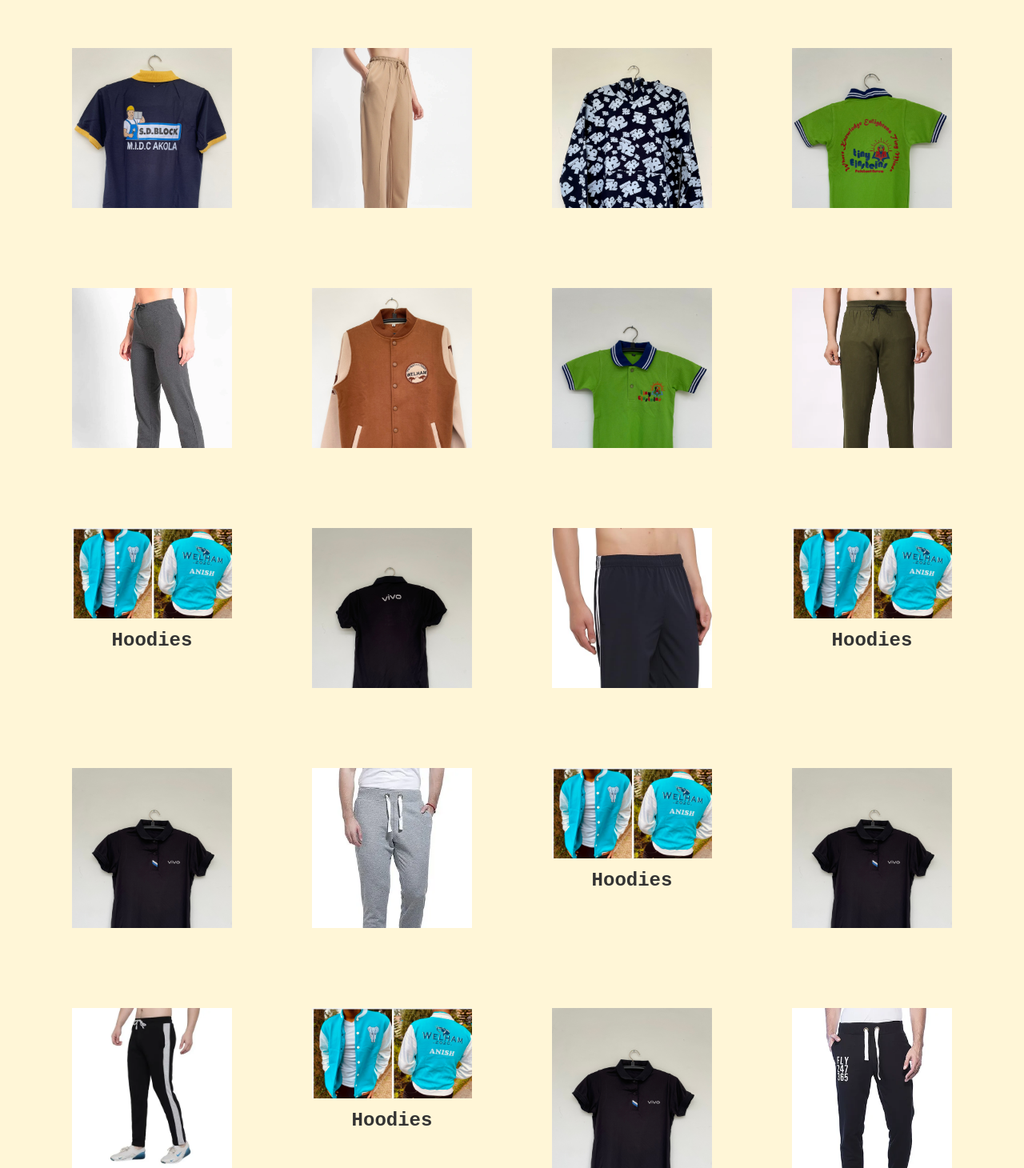
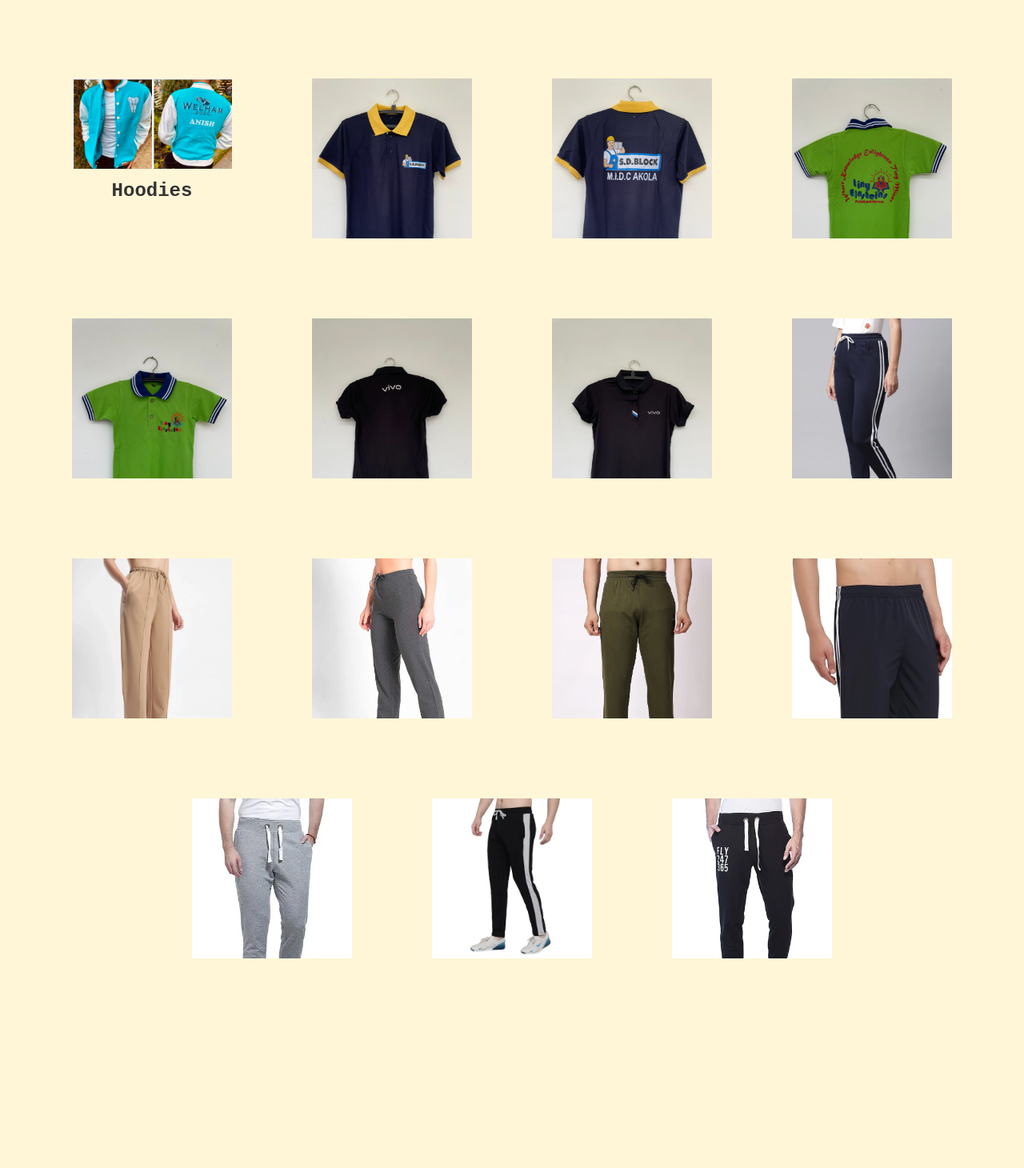
Before and after one commit to MUFFANUJ/HUNS, a React (Create React App) app: page /product in a window 1280 px wide. Shown: the part 400-1860 px from the top of the page at 80% size. After the commit the page ends 1598 px from the top, so only its background shows below. Built offline with nearby package versions, Linux system fonts and the light colour scheme.

Commit message:
updated-productpage

```diff
--- a/package.json
+++ b/package.json
@@ -17,6 +17,8 @@
     "react-icons": "^5.2.1",
     "react-router-dom": "^6.24.0",
     "react-scripts": "5.0.1",
+    "react-slick": "^0.30.2",
+    "slick-carousel": "^1.8.1",
     "web-vitals": "^2.1.4"
   },
   "scripts": {
--- a/src/mainpage.jsx
+++ b/src/mainpage.jsx
@@ -5,7 +5,7 @@ import "./mainpage.css";
 import tshirt from "./assets/Sd block front.jpg";
 import hoodie from "./assets/Hoodie pic 1.jpg";
 import trouser from "./assets/tiny einstein back.jpg";
-
+import 'bootstrap/dist/css/bootstrap.min.css';
 function HomePage() {
   const navigate = useNavigate();
   const navigateToContact = () => {
--- a/src/product.jsx
+++ b/src/product.jsx
@@ -1,18 +1,21 @@
-import React from "react";
+import React, { useState } from "react";
 import "./productpage.css";
-import { IoMdArrowRoundBack, IoMdPersonAdd } from "react-icons/io";
+import { IoMdArrowRoundBack } from "react-icons/io";
 import { useNavigate } from "react-router-dom";
+
 import hoodie from "./assets/Hoodie pic 1.jpg";
 import hoodie2 from "./assets/hoodie pic white.jpg";
 import hoodie3 from "./assets/redesign blue.jpg";
 import hoodie4 from "./assets/welham brown.jpg";
 import hoodie5 from "./assets/welham turqoise.jpg";
+
 import tshirt from "./assets/Sd block front.jpg";
 import tshirt2 from "./assets/Sd block back.jpg";
 import tshirt3 from "./assets/tiny einstein back.jpg";
 import tshirt4 from "./assets/tiny einstein front.jpg";
 import tshirt5 from "./assets/vivo back.jpg";
 import tshirt6 from "./assets/vivo front.jpg";
+
 import trouser from "./assets/lady lower 1.webp";
 import trouser2 from "./assets/lady lower 3.webp";
 import trouser3 from "./assets/lady lower 4.webp";
@@ -24,108 +27,79 @@ import trouser8 from "./assets/man lower 5.webp";
 
 function Productpage() {
   const navigate = useNavigate();
+  const [selectedCategory, setSelectedCategory] = useState("All");
+
+  // Define product categories
+  const products = [
+    { category: "Hoodies", items: [hoodie, hoodie2, hoodie3, hoodie4, hoodie5] },
+    { category: "T-shirts", items: [tshirt, tshirt2, tshirt3, tshirt4, tshirt5, tshirt6] },
+    { category: "Trousers", items: [trouser, trouser2, trouser3, trouser4, trouser5, trouser6, trouser7, trouser8] }
+  ];
+
+  // Function to handle category change
+  const handleCategoryChange = (category) => {
+    setSelectedCategory(category);
+  };
+
   return (
     <>
       <div onClick={() => navigate("/HUNS")} style={{ margin: "40px" }}>
         <IoMdArrowRoundBack size={30} />
       </div>
+      <div className="dropdown-center">
+        <button
+          className="btn btn-secondary dropdown-toggle"
+          type="button"
+          data-bs-toggle="dropdown"
+          aria-expanded="false"
+        >
+          Category
+        </button>
+        <ul className="dropdown-menu">
+          <li>
+            <button className="dropdown-item" onClick={() => handleCategoryChange("All")}>
+              All
+            </button>
+          </li>
+          <li>
+            <button className="dropdown-item" onClick={() => handleCategoryChange("Hoodies")}>
+              Hoodies
+            </button>
+          </li>
+          <li>
+            <button className="dropdown-item" onClick={() => handleCategoryChange("T-shirts")}>
+              T-Shirts
+            </button>
+          </li>
+          <li>
+            <button className="dropdown-item" onClick={() => handleCategoryChange("Trousers")}>
+              Trousers
+            </button>
+          </li>
+        </ul>
+      </div>
       <div className="products">
-        <div className="product">
-          <img src={hoodie} alt="Hoodie" />
-          <p>Hoodies</p>
-        </div>
-        <div className="product">
-          <img src={tshirt} alt="T-shirt" />
-          <p>T shirts</p>
-        </div>
-        <div className="product">
-          <img src={trouser} alt="Lowers" />
-          <p>trouser</p>
-        </div>
-        <div className="product">
-          <img src={hoodie2} alt="Hoodie" />
-          <p>Hoodies</p>
-        </div>
-        <div className="product">
-          <img src={tshirt2} alt="T-shirt" />
-          <p>T shirts</p>
-        </div>
-        <div className="product">
-          <img src={trouser2} alt="Lowers" />
-          <p>trouser</p>
-        </div>
-        <div className="product">
-          <img src={hoodie3} alt="Hoodie" />
-          <p>Hoodies</p>
-        </div>
-        <div className="product">
-          <img src={tshirt3} alt="T-shirt" />
-          <p>T shirts</p>
-        </div>
-        <div className="product">
-          <img src={trouser3} alt="Lowers" />
-          <p>trouser</p>
-        </div>
-        <div className="product">
-          <img src={hoodie4} alt="Hoodie" />
-          <p>Hoodies</p>
-        </div>
-        <div className="product">
-          <img src={tshirt4} alt="T-shirt" />
-          <p>T shirts</p>
-        </div>
-        <div className="product">
-          <img src={trouser4} alt="Lowers" />
-          <p>trouser</p>
-        </div>
-        <div className="product">
-          <img src={hoodie5} alt="Hoodie" />
-          <p>Hoodies</p>
-        </div>
-        <div className="product">
-          <img src={tshirt5} alt="T-shirt" />
-          <p>T shirts</p>
-        </div>
-        <div className="product">
-          <img src={trouser5} alt="Lowers" />
-          <p>trouser</p>
-        </div>
-        <div className="product">
-          <img src={hoodie5} alt="Hoodie" />
-          <p>Hoodies</p>
-        </div>
-        <div className="product">
-          <img src={tshirt6} alt="T-shirt" />
-          <p>T shirts</p>
-        </div>
-        <div className="product">
-          <img src={trouser6} alt="Lowers" />
-          <p>trouser</p>
-        </div>
-        <div className="product">
-          <img src={hoodie5} alt="Hoodie" />
-          <p>Hoodies</p>
-        </div>
-        <div className="product">
-          <img src={tshirt6} alt="T-shirt" />
-          <p>T shirts</p>
-        </div>
-        <div className="product">
-          <img src={trouser7} alt="Lowers" />
-          <p>trouser</p>
-        </div>
-        <div className="product">
-          <img src={hoodie5} alt="Hoodie" />
-          <p>Hoodies</p>
-        </div>
-        <div className="product">
-          <img src={tshirt6} alt="T-shirt" />
-          <p>T shirts</p>
-        </div>
-        <div className="product">
-          <img src={trouser8} alt="Lowers" />
-          <p>trouser</p>
-        </div>
+        {selectedCategory === "All" ? (
+          // Display all products if "All" is selected
+          products.flatMap((category) =>
+            category.items.map((item, idx) => (
+              <div key={idx} className="product">
+                <img src={item} alt={category.category} />
+                <p>{category.category}</p>
+              </div>
+            ))
+          )
+        ) : (
+          // Display products based on selected category
+          products
+            .find((category) => category.category === selectedCategory)
+            .items.map((item, idx) => (
+              <div key={idx} className="product">
+                <img src={item} alt={selectedCategory} />
+                <p>{selectedCategory}</p>
+              </div>
+            ))
+        )}
       </div>
     </>
   );
--- a/src/productpage.css
+++ b/src/productpage.css
@@ -26,11 +26,8 @@ body {
   align-items: center;
   width: 200px;
   margin: 50px;
-  /* Adjust as needed */
   height: 200px;
-  /* Adjust as needed */
   overflow: hidden;
-  /* Ensures that excess image parts are hidden */
   text-align: center;
 }
 
```
Also changed, not shown: 1 other file (tests, documents, lock files or other folders).
